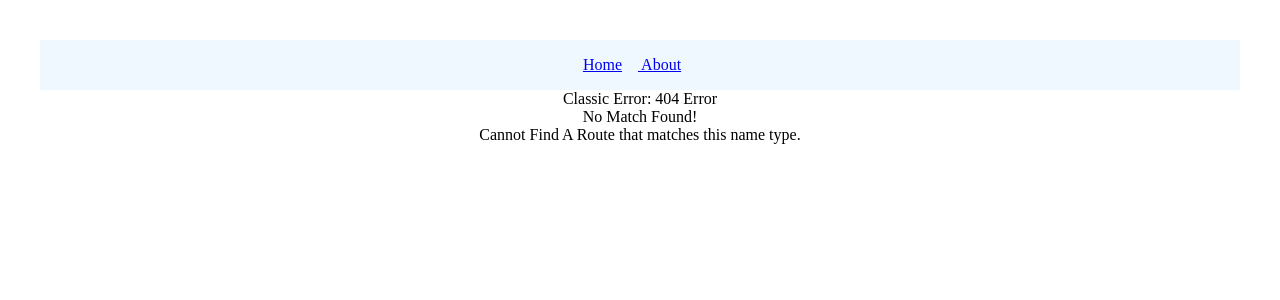
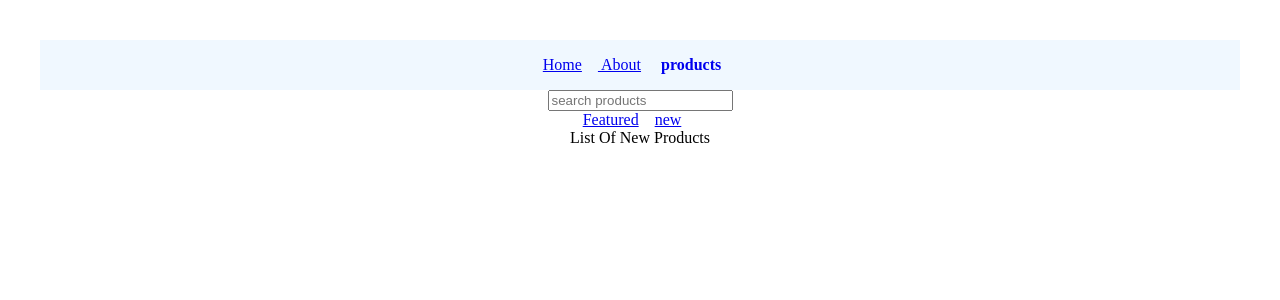
Before and after one commit to travisburns/reactRouterTut, a React (Vite) app in the folder reactroutertut/: page /products/New in a window 1280 px wide. Before the commit this address had no page. Shown: the top 300 px of the page. Built offline with nearby package versions, Linux system fonts and the light colour scheme.

Commit message:
Learned about nested routes in relation to child components

```diff
--- a/reactroutertut/src/App.jsx
+++ b/reactroutertut/src/App.jsx
@@ -6,6 +6,9 @@
 import Navbar from './Components/Navbar'
 import OrderSummary from './Components/OrderSummary'
 import NoMatch from './Components/NoMatch'
+import Products from './Components/Products'
+import NewProducts from './Components/NewProducts'
+import FeaturedProducts from './Components/FeaturedProducts'
 
 function App() {
   const [count, setCount] = useState(0)
@@ -17,7 +20,14 @@
         <Route path='/' element={<Home />} />
         <Route path='about' element={<About />} />
         <Route path='order-summary' element={ <OrderSummary />} />
+        <Route path='products' element={ <Products />}>
+            <Route path='featured' element={<FeaturedProducts />} />
+            <Route path='New' element={<NewProducts /> } />
+
+
+          </Route>
         <Route path='*' element={<NoMatch />} />
+
       </Routes>
     </>
   )
--- /dev/null
+++ b/reactroutertut/src/Components/FeaturedProducts.jsx
@@ -0,0 +1,11 @@
+import React from 'react'
+
+const FeaturedProducts = () => {
+  return (
+    <div>
+      List of featured Products
+    </div>
+  )
+}
+
+export default FeaturedProducts
--- a/reactroutertut/src/Components/Navbar.jsx
+++ b/reactroutertut/src/Components/Navbar.jsx
@@ -14,9 +14,10 @@
 
 
   return (
-    <nav>
+    <nav className='primary-nav'>
         <NavLink style={navLinkStyles} to='/'> Home</NavLink>
         <NavLink style={navLinkStyles} to='/about'> About</NavLink>
+        <NavLink style={navLinkStyles} to='/products'> products</NavLink>
     </nav>
   )
 }
--- /dev/null
+++ b/reactroutertut/src/Components/NewProducts.jsx
@@ -0,0 +1,11 @@
+import React from 'react'
+
+const NewProducts = () => {
+  return (
+    <div>
+      List Of New Products
+    </div>
+  )
+}
+
+export default NewProducts
--- /dev/null
+++ b/reactroutertut/src/Components/Products.jsx
@@ -0,0 +1,20 @@
+import React from 'react'
+import {Link, Outlet} from 'react-router-dom'
+
+
+const Products = () => {
+  return (
+    <>
+    <div>
+      <input type ='search' placeholder="search products" />
+    </div>
+    <nav>
+        <Link to='featured'>Featured</Link>
+        <Link to='new'>new </Link>
+    </nav>
+    <Outlet />
+  </>
+  )
+}
+
+export default Products
--- a/reactroutertut/src/index.css
+++ b/reactroutertut/src/index.css
@@ -1,4 +1,4 @@
-nav {
+.primary-nav {
   background-color: aliceblue;
   padding: 16px 32px;
 }
@@ -7,7 +7,7 @@
   margin-right: 16px;
 }
 
-nav a.active {
+/* nav a.active {
   text-decoration: none;
   font-weight: bold;
-}
+} */
```
